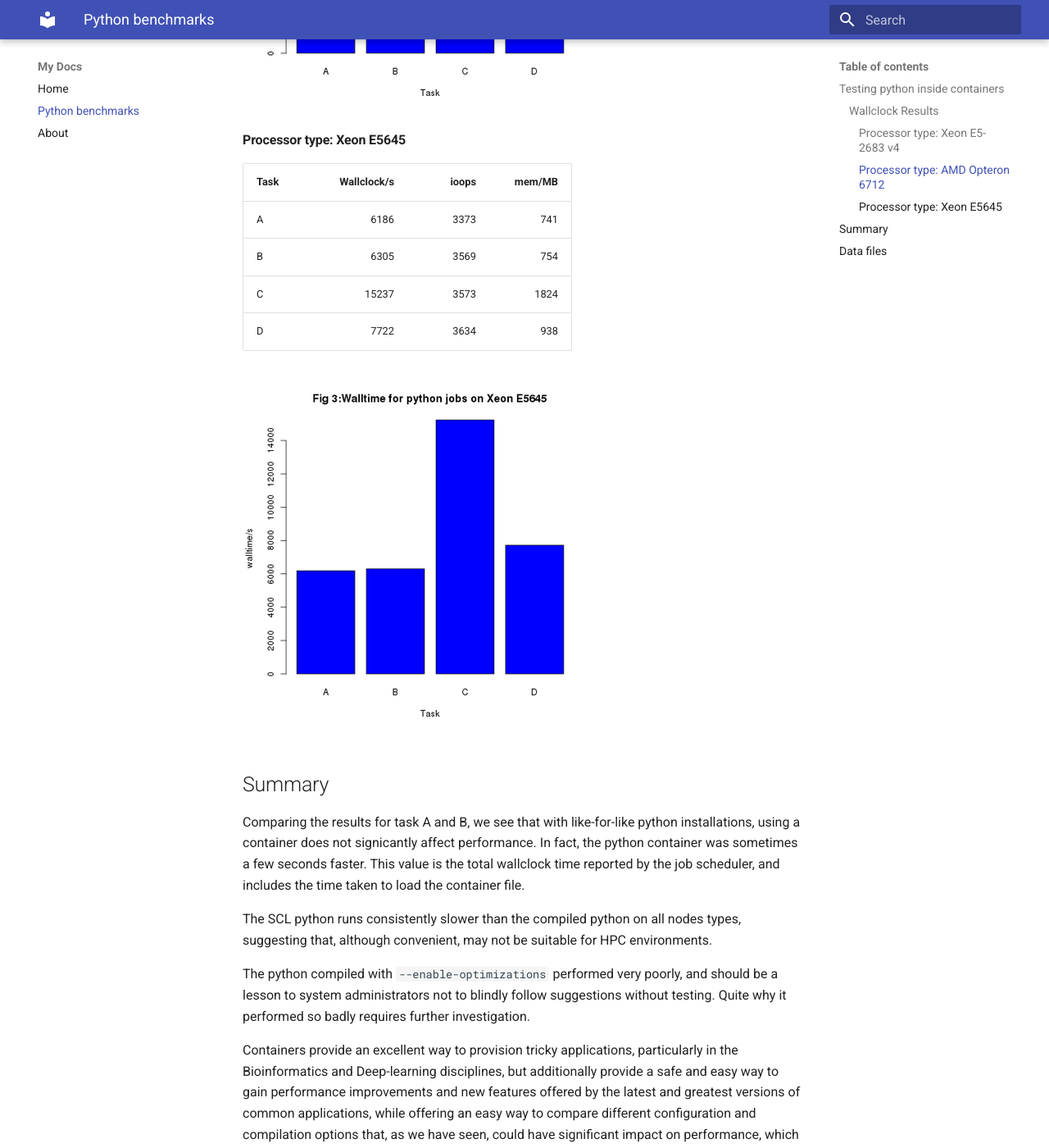
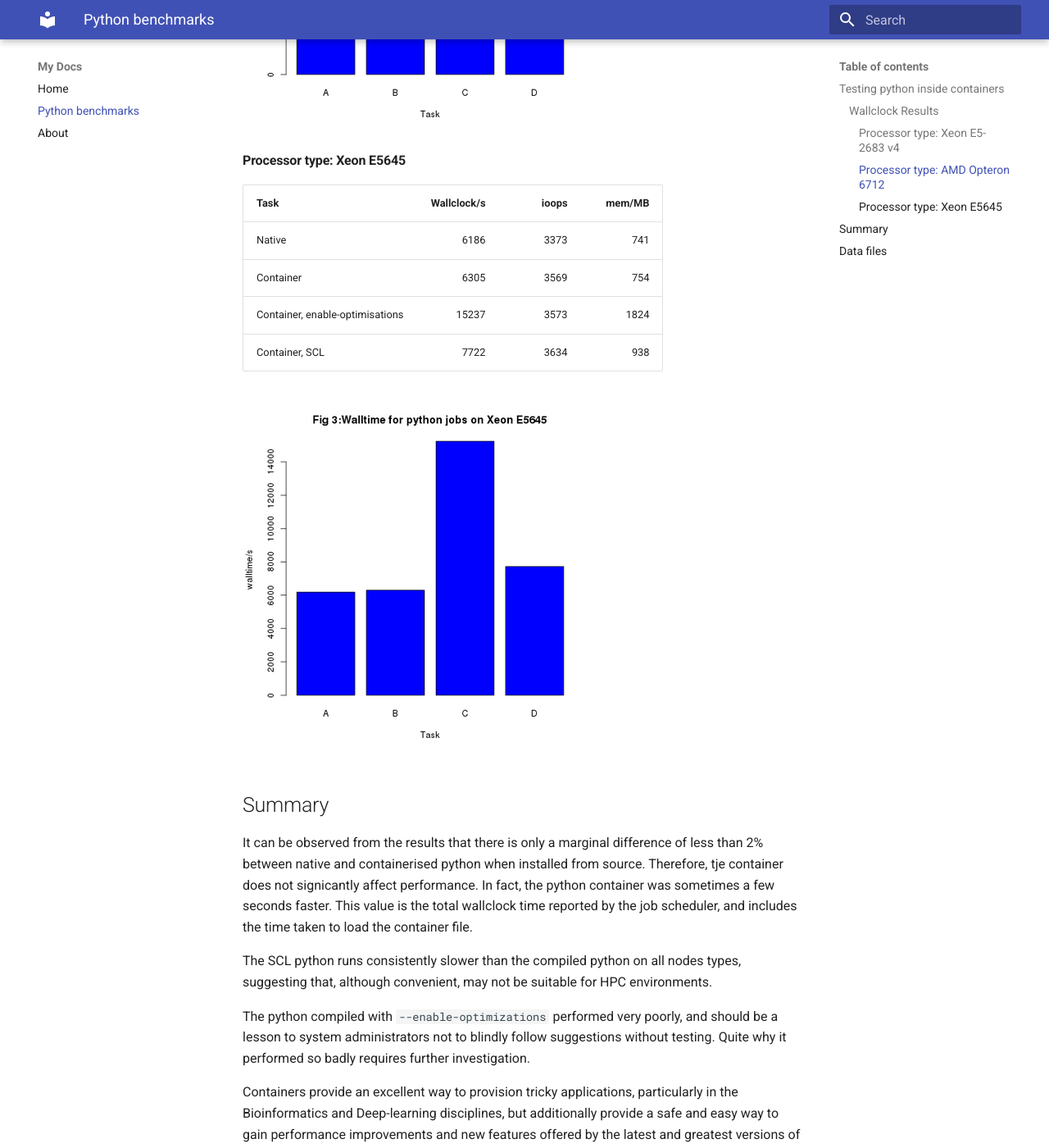
Before and after one commit to sbutcher/docs, an MkDocs documentation site: the page built from docs/pythoncontainers.md, in a window 1280 px wide and 1400 px high, scrolled down 2449 px. Shown: the whole window at 82% size. Built offline with MkDocs 1.6.1 and Material for MkDocs 9.7.7, drawn with Linux system fonts in a browser that asks for light colours; nearby versions of some CDN libraries; library files that are not in the unit come from our copies; old or Windows-style settings are respelled for this version of MkDocs; some of the changed text lies outside the part shown.

Commit message:
rewrite for clarity, WIP

```diff
--- a/docs/pythoncontainers.md
+++ b/docs/pythoncontainers.md
@@ -22,16 +22,16 @@ Where python was compiled, the same gcc version 4.8.5 was used. Tasks A and B ca
 
 ### Wallclock Results
 
-The following statistics were gathered from the Grid Engine `qacct` command, and rounded to the nearest whole number for readability. Walltimes were compared with the output of  passing the `time` command to the python command, to give confidence in the results.
+The following statistics were averaged over multiple runs using the Grid Engine `qacct` command, and rounded to the nearest whole number for readability. The total wallclock time is reported by the job scheduler, and includes any overheads a container may introduce, such as time to load a container file.
 
 #### Processor type: Xeon E5-2683 v4
 
-| Task | Wallclock/s | ioops  | mem/MB   |
+| Task | Wallclock/s | ioops | mem/MB |
 | --- | ----:   | ---: | ----: |
-| A  | 4731   | 3751   | 566  |
-| B  | 4723   | 3943   | 565  |
-| C  | 9892   | 3937   | 1184 |
-| D  | 5604   | 3976   | 681  |
+| Native  | 4731 | 3751 | 566 |
+| Container  | 4723 | 3943 | 565 |
+| Container, enable-optimisations | 9892 | 3937 | 1184 |
+| Container, SCL  | 5604| 3976 | 681 |
 
 ![nxv chart](./nxv.png)
 
@@ -39,10 +39,10 @@ The following statistics were gathered from the Grid Engine `qacct` command, and
 
 | Task | Wallclock/s | ioops | mem/MB   |
 | ---| -----:  | ---: | ----: |
-| A  | 9687    | 3975  | 1160 |
-| B  | 9667    | 4166  | 1158 |
-| C  | 23478   | 4155  | 2810 |
-| D  | 11813   | 4229  | 1436 |
+| Native  | 9687    | 3975  | 1160 |
+| Container  | 9667    | 4166  | 1158 |
+| Container, enable-optimisations  | 23478   | 4155  | 2810 |
+| Container, SCL  | 11813   | 4229  | 1436 |
 
 ![ccn chart](./ccn.png)
 
@@ -50,16 +50,16 @@ The following statistics were gathered from the Grid Engine `qacct` command, and
 
 | Task | Wallclock/s | ioops  | mem/MB   |
 | -----| -----: | ----: | ----: |
-| A  | 6186   | 3373  | 741  |
-| B  | 6305   | 3569  | 754  |
-| C  | 15237  | 3573  | 1824 |
-| D  | 7722   | 3634  | 938  |
+| Native  | 6186   | 3373  | 741  |
+| Container  | 6305   | 3569  | 754  |
+| Container, enable-optimisations  | 15237  | 3573  | 1824 |
+| Container, SCL  | 7722   | 3634  | 938  |
 
 ![dn chart](./dn.png)
 
 ## Summary
 
-Comparing the results for task A and B, we see that with like-for-like python installations, using a container does not signicantly affect performance. In fact, the python container was sometimes a few seconds faster. This value is the total wallclock time reported by the job scheduler, and includes the time taken to load the container file.
+It can be observed from the results that there is only a marginal difference of less than 2% between native and containerised python when installed from source. Therefore, tje container does not signicantly affect performance. In fact, the python container was sometimes a few seconds faster. This value is the total wallclock time reported by the job scheduler, and includes the time taken to load the container file.
 
 The SCL python runs consistently slower than the compiled python on all nodes types, suggesting that, although convenient, may not be suitable for HPC environments.
 
--- a/mkdocs.yml
+++ b/mkdocs.yml
@@ -1,5 +1,8 @@
 site_name: My Docs
 theme: 'material'
+extra_css:
+    - css/extra.css
+    - font_awesome/css/font-awesome.min.css
 pages:
   - Home: 'index.md'
   - Python benchmarks: 'pythoncontainers.md'
```
